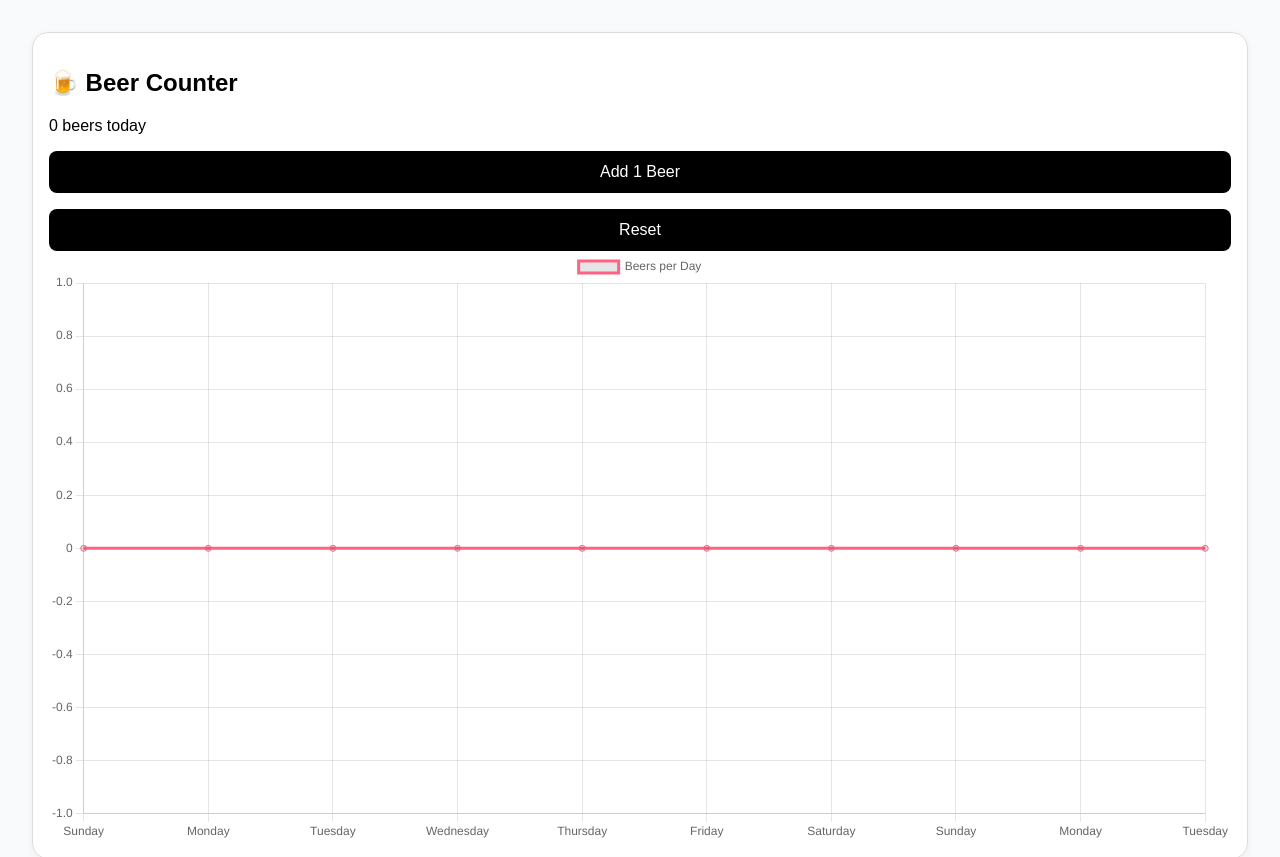
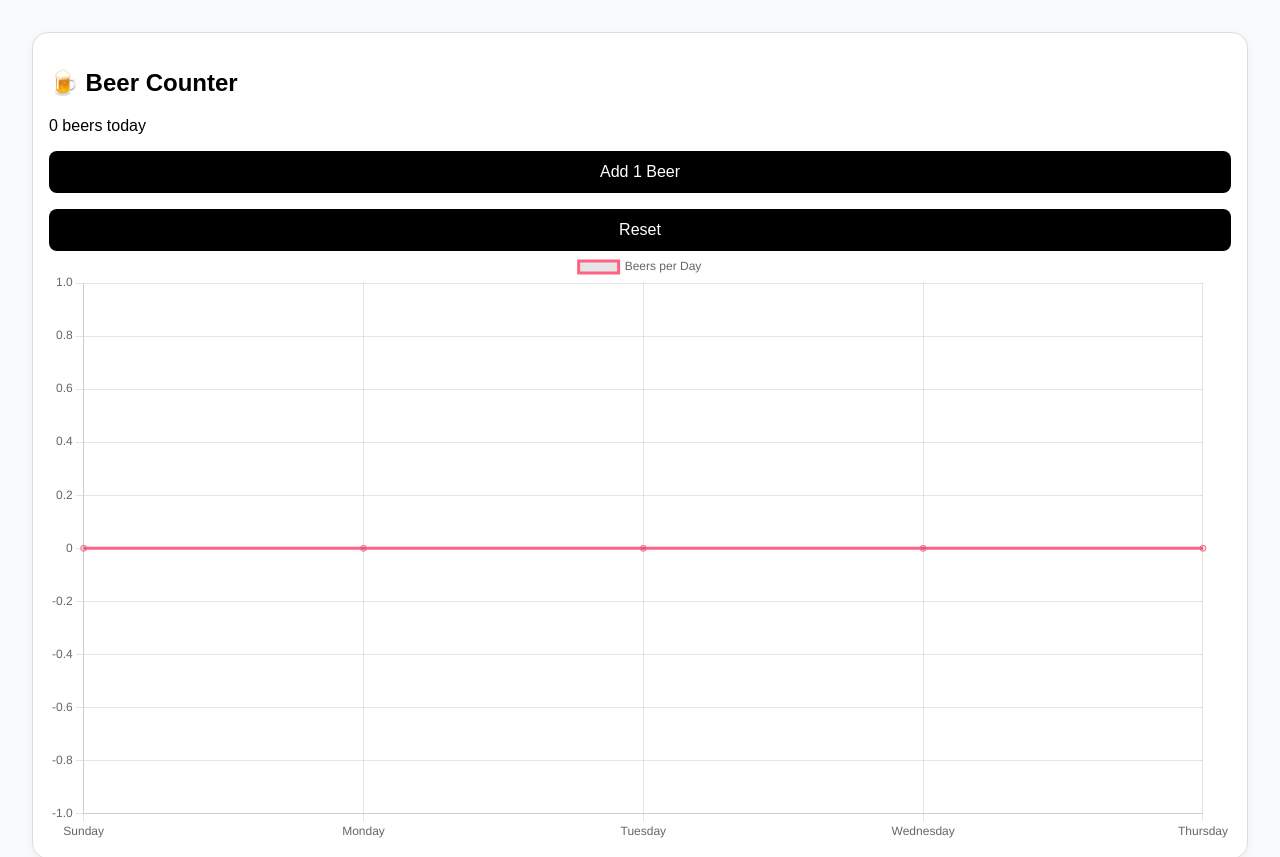
Before and after one commit to westerik75/gym-streak-tracker, a React (Vite) app: page / in a window 1280 px wide. Shown: the top 857 px of the page. Built offline with nearby package versions, Linux system fonts and the light colour scheme.

Commit message:
history to 5 days

```diff
--- a/src/App.jsx
+++ b/src/App.jsx
@@ -99,17 +99,17 @@ function BeerCounter() {
     updateStorage(0);
   };
 
-  const last10Days = [...Array(10)].map((_, i) => {
+  const last5Days = [...Array(5)].map((_, i) => {
     const d = new Date();
     d.setDate(d.getDate() - (9 - i));
     return d.toLocaleDateString('en-US', { weekday: 'long' });
   });
 
   const chartData = {
-    labels: last10Days,
+    labels: last5Days,
     datasets: [{
       label: "Beers per Day",
-      data: last10Days.map(date => beerHistory[date] || 0),
+      data: last5Days.map(date => beerHistory[date] || 0),
       fill: false,
       borderColor: "rgb(255, 99, 132)",
       tension: 0.3
```
